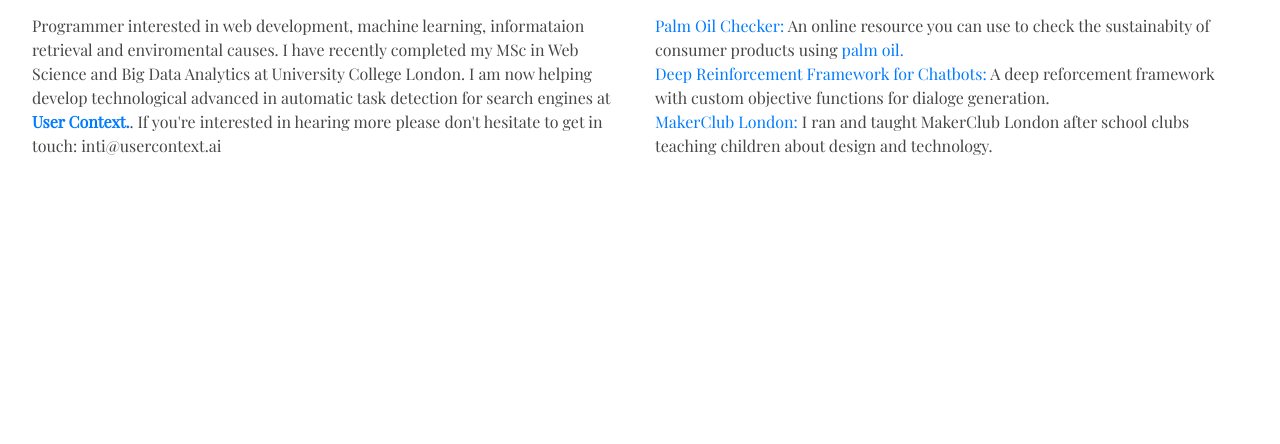
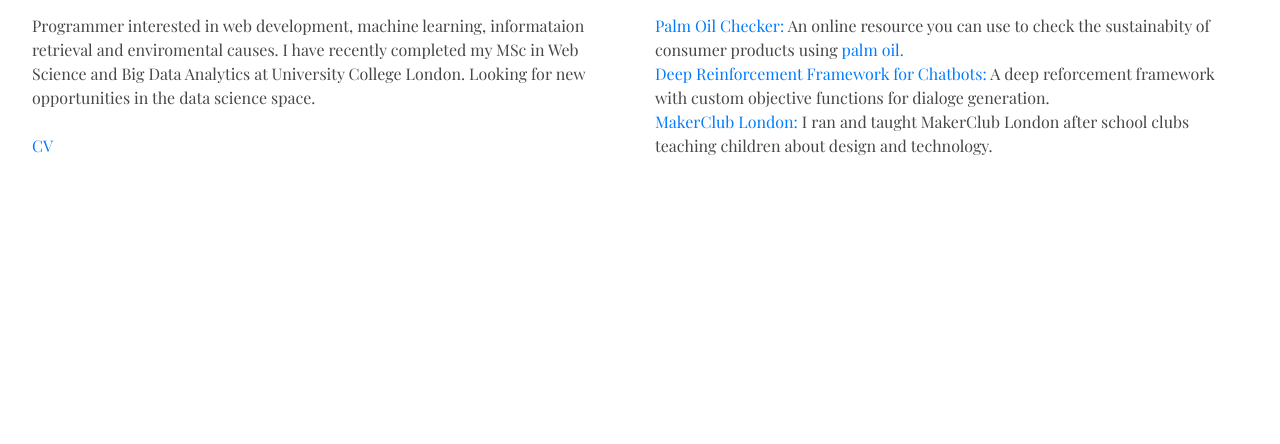
Before and after one commit to intibeer/intibeer.github.io, a plain HTML site: page index.html in a window 1280 px wide. Shown: the part 356-800 px from the top of the page. Drawn offline with nearby package versions, Linux system fonts and the light colour scheme.

Commit message:
updated info

```diff
--- a/index.html
+++ b/index.html
@@ -65,7 +65,10 @@
           <div>
             <div style="text-align: left;"><h2>Profile</h2></div>
             <br>
-          Programmer interested in web development, machine learning, informataion retrieval and enviromental causes. I have recently completed my MSc in Web Science and Big Data Analytics at University College London. I am now helping develop technological advanced in automatic task detection for search engines at <strong><a href="http://usercontext.ai" target="_blank">User Context.</a></strong>. If you're interested in hearing more please don't hesitate to get in touch: inti@usercontext.ai
+          Programmer interested in web development, machine learning, informataion retrieval and enviromental causes. I have recently completed my MSc in Web Science and Big Data Analytics at University College London. Looking for new opportunities in the data science space.
+          <br>
+          <br>
+          <a href='https://www.dropbox.com/s/dph2jzz26h1wwyb/Inti_CV___Updated__17_02_2018___Copy_%20%281%29.pdf?dl=0' target="_blank">CV</a>
           <br></br>
         </div>
       </div>
```
